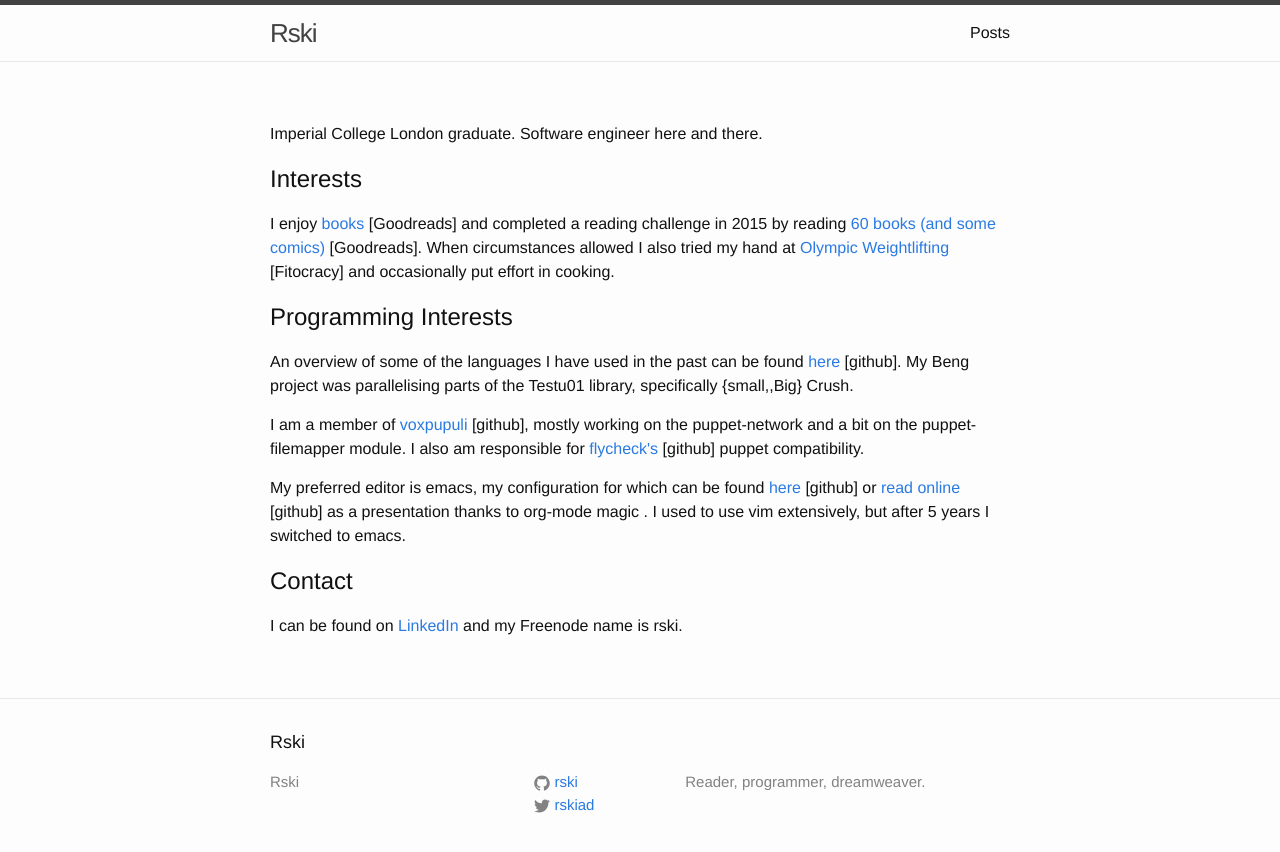
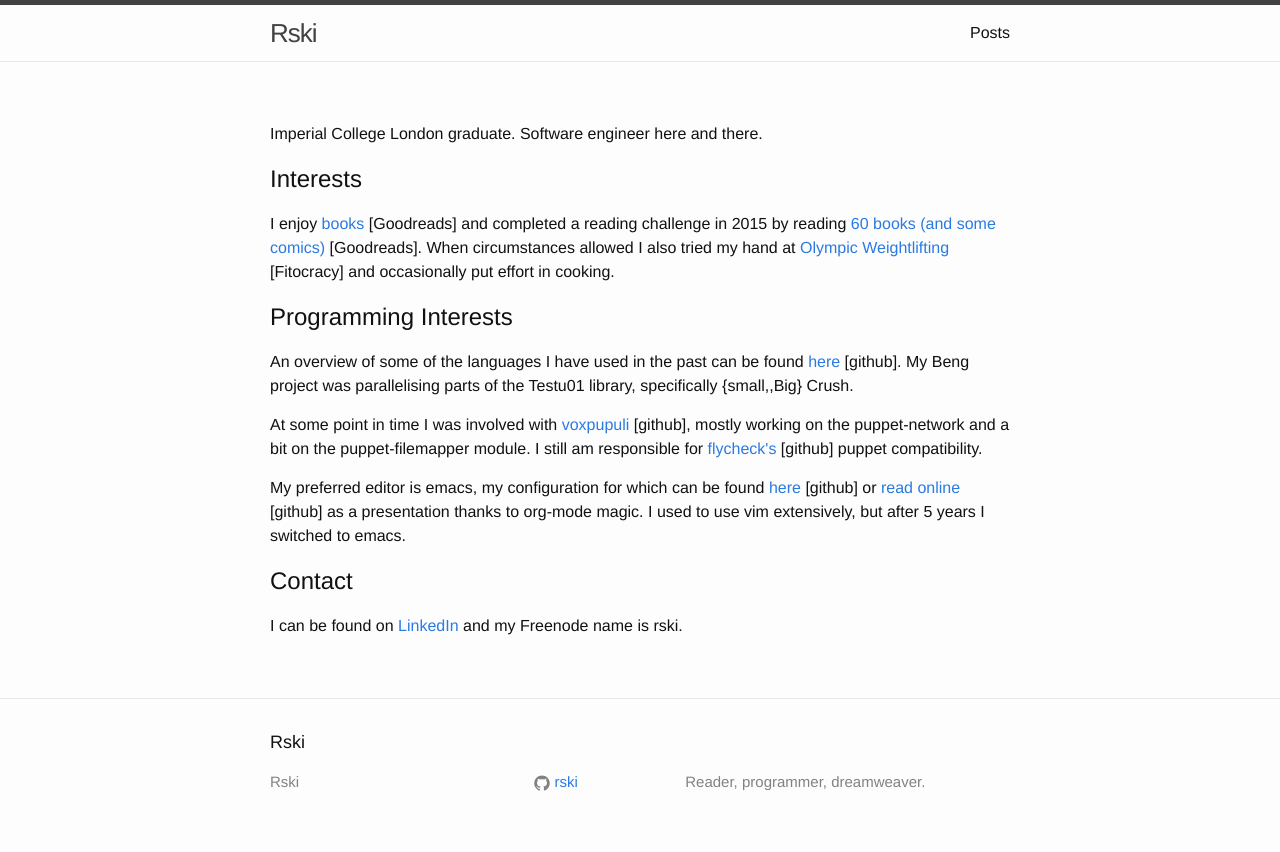
Before and after one commit to rski/rski.github.io, a Jekyll site: the page built from index.html, in a window 1280 px wide. Shown: the top 852 px of the page. Built offline with Jekyll 4.4.1, drawn with Linux system fonts in a browser that asks for light colours.

Commit message:
General update two years later

```diff
--- a/_config.yml
+++ b/_config.yml
@@ -11,7 +11,6 @@ description: > # this means to ignore newlines until "baseurl:"
   Reader, programmer, dreamweaver.
 baseurl: "" # the subpath of your site, e.g. /blog
 url: "http://rski.github.io" # the base hostname & protocol for your site
-twitter_username: rskiad
 github_username:  rski
 
 # Build settings
--- a/index.html
+++ b/index.html
@@ -12,8 +12,8 @@ permalink: /
 
   <h1>Programming Interests</h1>
   <p>An overview of some of the languages I have used in the past can be found <a href=http://resume.github.io/?rski>here</a> [github]. My Beng project was parallelising parts of the Testu01 library, specifically {small,,Big} Crush.</p>
-  <p>I am a member of <a href="http://www.github.com/voxpupuli">voxpupuli</a> [github], mostly working on the puppet-network and a bit on the puppet-filemapper module. I also am responsible for <a href="https://github.com/flycheck/flycheck">flycheck's</a> [github] puppet compatibility.</p>
-  <p>My preferred editor is emacs, my configuration for which can be found <a href="https://github.com/rski/.emacs.d">here</a> [github] or <a href="https://rski.github.io/.emacs.d">read online</a> [github] as a presentation thanks to org-mode magic . I used to use vim extensively, but after 5 years I switched to emacs.</p>
+  <p>At some point in time I was involved with <a href="http://www.github.com/voxpupuli">voxpupuli</a> [github], mostly working on the puppet-network and a bit on the puppet-filemapper module. I still am responsible for <a href="https://github.com/flycheck/flycheck">flycheck's</a> [github] puppet compatibility.</p>
+  <p>My preferred editor is emacs, my configuration for which can be found <a href="https://github.com/rski/.emacs.d">here</a> [github] or <a href="https://rski.github.io/.emacs.d">read online</a> [github] as a presentation thanks to org-mode magic. I used to use vim extensively, but after 5 years I switched to emacs.</p>
 
   <h1>Contact</h1>
   <p>I can be found on <a href=http://www.linkedin.com/in/rskiad>LinkedIn</a> and my Freenode name is rski.</p>
```
